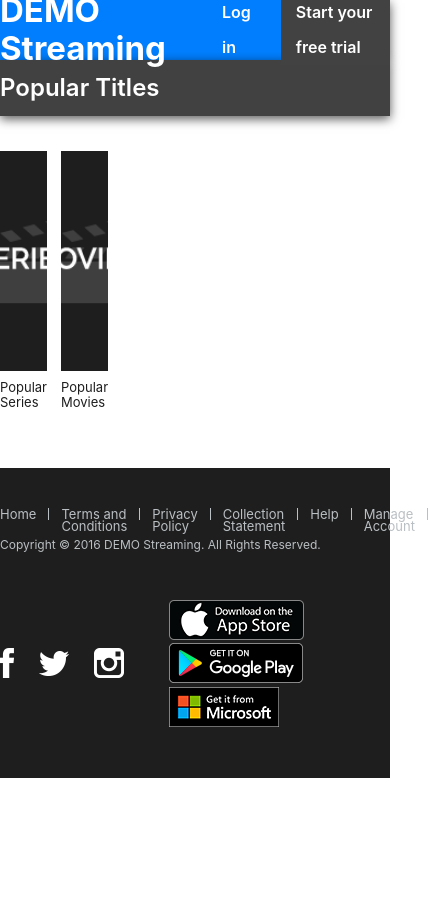
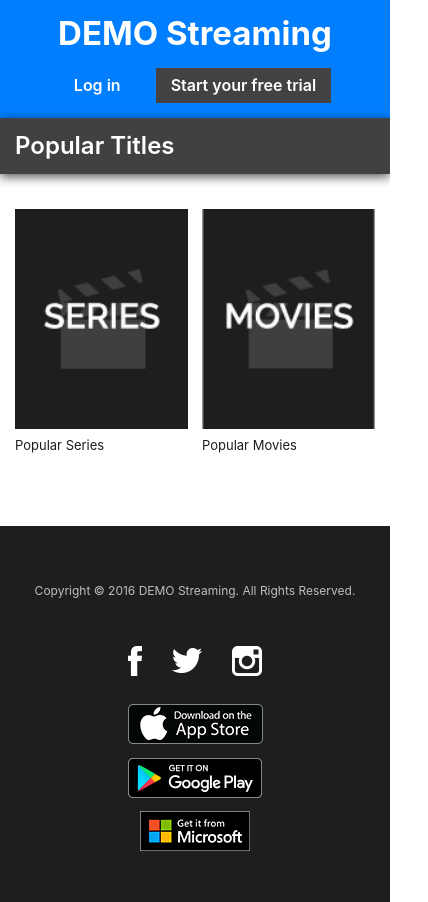
Before and after one commit to frkntplglu/frontend-exercise, a React (Create React App) app: page / in a window 390 px wide. Shown: the whole page, 428 px wide, since content can reach past the window. Before the commit the page ends 844 px from the top, so only its background shows below. Built offline with nearby package versions, Linux system fonts and the light colour scheme; no server answers.

Commit message:
add responsive css

```diff
--- a/src/components/CardList/cardlist.scss
+++ b/src/components/CardList/cardlist.scss
@@ -4,3 +4,15 @@
     grid-column-gap: 14px;
     grid-row-gap: 32px;
 }
+
+@media screen and (max-width: 960px) {
+    .card-list {
+        grid-template-columns: repeat(4, 1fr);
+    }
+}
+
+@media screen and (max-width: 480px) {
+    .card-list {
+        grid-template-columns: repeat(2, 1fr);
+    }
+}
--- a/src/components/Footer/footer.scss
+++ b/src/components/Footer/footer.scss
@@ -46,3 +46,37 @@
         }
     }
 }
+
+@media screen and (max-width: 960px) {
+    .footer{
+        &-navigation{
+            display: none;
+        }
+
+        &-copyright{
+            text-align: center;
+        }
+
+        &-bottom{
+            flex-direction: column;
+        }
+
+        &-social{
+            a{
+                margin-left: 15px;
+                margin-right: 15px;
+            }
+        }
+
+        &-apps{
+            display: flex;
+            flex-direction: column;
+            align-items: center;
+            margin-top: 15px;
+            a{
+                margin-left: 0;
+                margin-top: 10px;
+            }
+        }
+    }
+}
--- a/src/components/Header/header.scss
+++ b/src/components/Header/header.scss
@@ -1,7 +1,6 @@
 .header{
     background: #017efe;
     box-shadow: 0px 3px 10px 0px rgba(0, 0, 0, 0.66);
-    height: 60px;
     .container{
         height: 60px;
         display: flex;
@@ -31,3 +30,24 @@
         }
     }
 }
+
+@media screen and (max-width: 960px) {
+    .header{
+        .container{
+            height: auto;
+            flex-direction: column;
+            padding: 15px 0;
+        }
+
+        &-logo{
+            margin-bottom: 15px;
+        }
+
+        &-menu{
+            &--item{
+                margin-left: 10px;
+                margin-right: 10px;
+            }
+        }
+    }
+}
--- a/src/components/Search/search.scss
+++ b/src/components/Search/search.scss
@@ -26,3 +26,17 @@
         cursor: pointer;
     }
 }
+
+@media screen and (max-width: 960px) {
+    .search{
+        margin-bottom: 25px;
+        &-wrapper{
+            flex-direction: column;
+        }
+
+        &-input{
+            width: 100%;
+            min-width: auto;
+        }
+    }
+}
--- a/src/components/Sort/sort.scss
+++ b/src/components/Sort/sort.scss
@@ -8,5 +8,10 @@
     padding-right: 14px;
     font-size: 13px;
     color: #b4b4b4;
+}
 
+@media screen and (max-width: 960px) {
+    .sort-dropdown select{
+        width: 100%;
     }
+}
--- a/src/index.scss
+++ b/src/index.scss
@@ -28,3 +28,12 @@ h1,h2,h3,h4,h5,h6{
 a{
   text-decoration: none;
 }
+
+@media screen and (max-width: 1024px) {
+  .container {
+    width: 100%;
+    box-sizing: border-box;
+    padding-left: 15px;
+    padding-right: 15px;
+  }
+}
```
Lines whose indentation alone changed are shown as unchanged.
